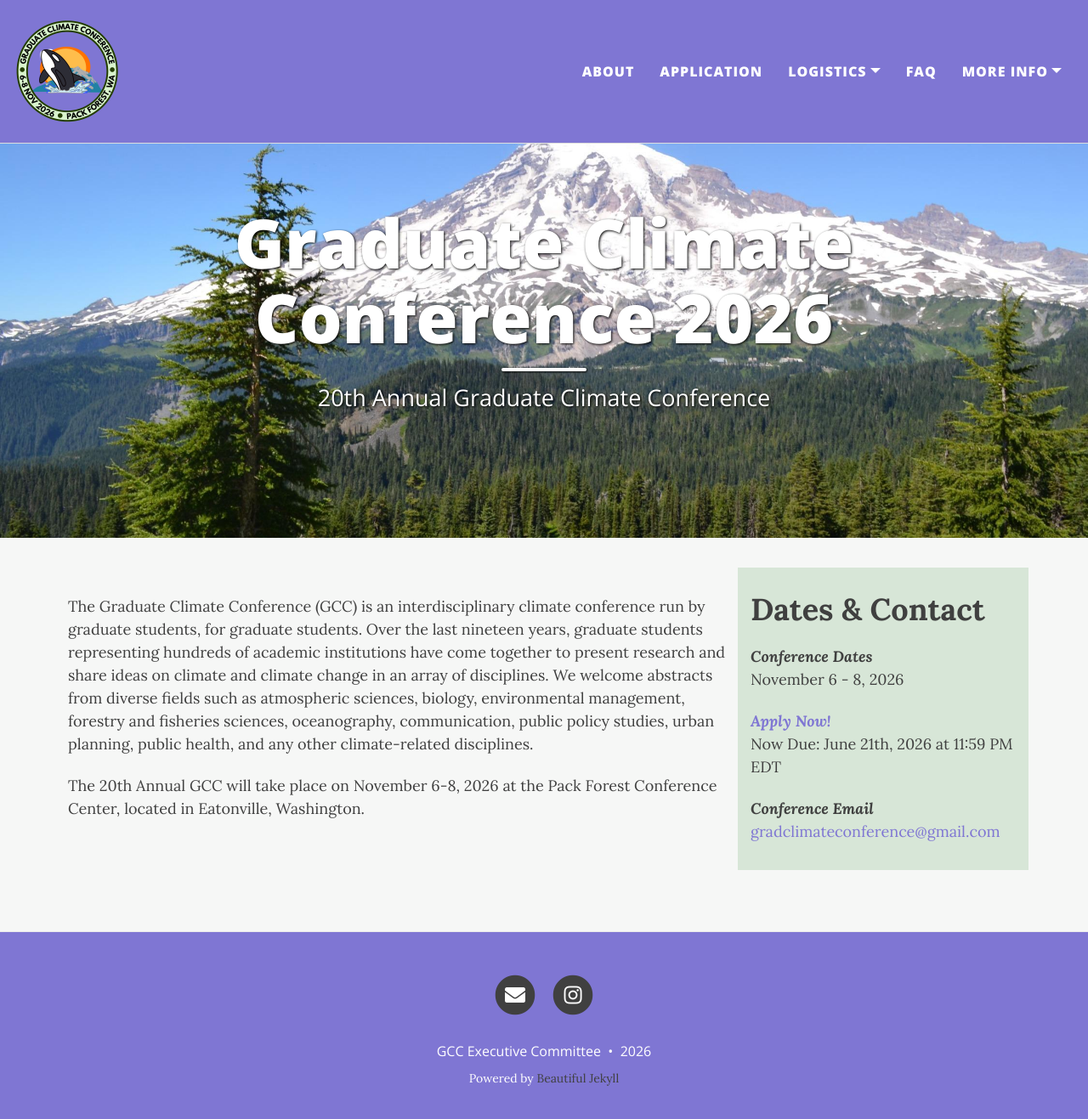
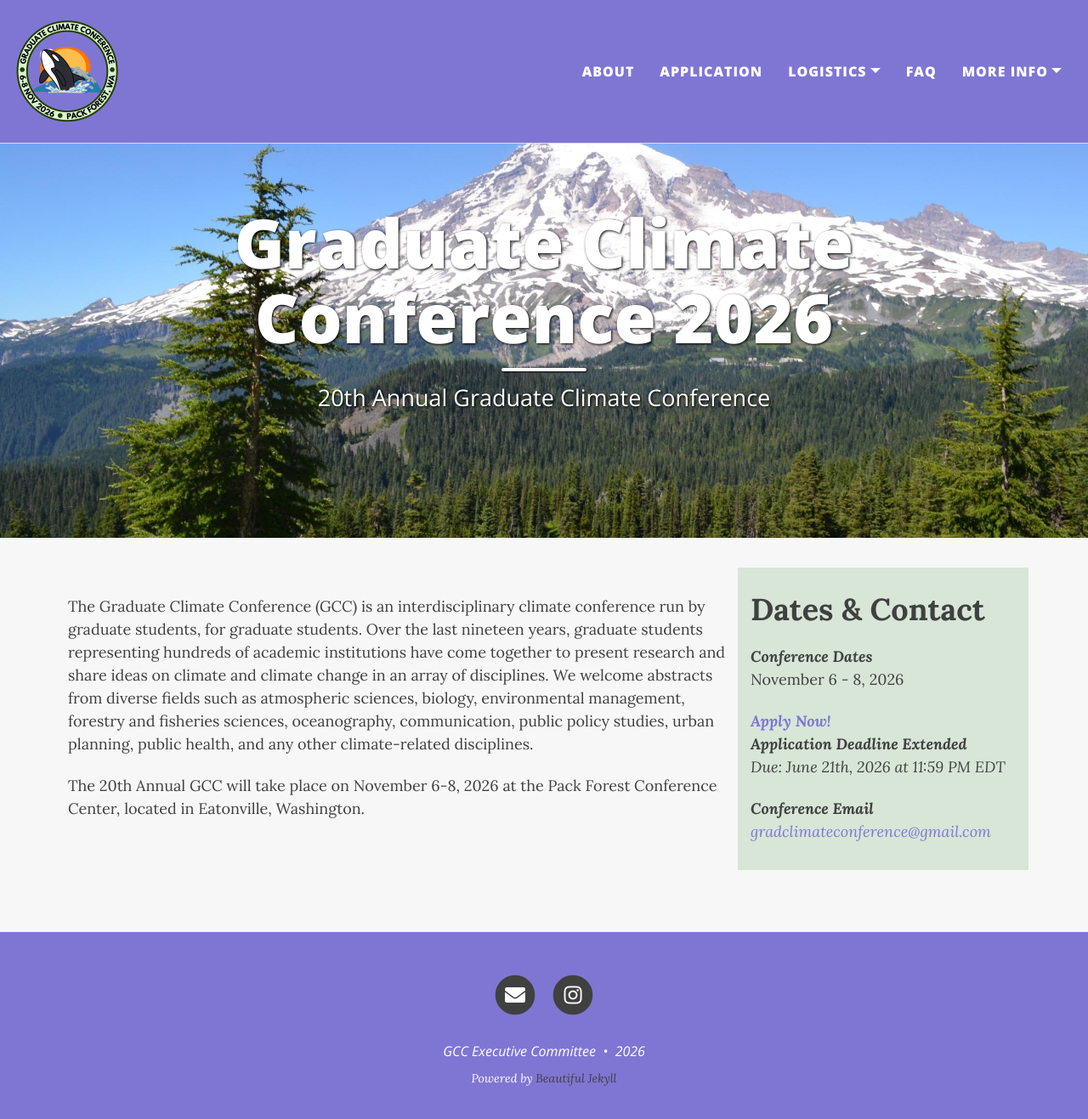
Before and after one commit to graduateclimateconference/graduateclimateconference.github.io, a Jekyll site: the page built from index.html, in a window 1280 px wide and 1330 px high. Shown: the top 1317 px of the window at 85% size. Built offline with Jekyll 4.4.1, drawn with Linux system fonts in a browser that asks for light colours; nearby versions of some CDN libraries; the list of posts is cut into pages by our own code.

Commit message:
Update index.html

```diff
--- a/index.html
+++ b/index.html
@@ -51,7 +51,7 @@
         <h1 style="font-family: 'Lora', 'Times New Roman', serif;">Dates & Contact</h1>
         <!-- <p><strong><em>Application now closed.</strong></em><br></p> -->
         <p><strong><em>Conference Dates</strong></em><br>November 6 - 8, 2026</p>
-        <p><strong><em><a href="https://forms.gle/VUYruL5FER86TnN66">Apply Now!</a></strong></em><br>Now Due: June 21th, 2026 at 11:59 PM EDT</p>
+        <p><strong><em><a href="https://forms.gle/VUYruL5FER86TnN66">Apply Now!</a></strong></em><br><strong><em>Application Deadline Extended</strong><br>Due: June 21th, 2026 at 11:59 PM EDT</p>
         <p><strong><em>Conference Email</strong></em><br><a href="mailto:gradclimateconference@gmail.com">gradclimateconference@gmail.com</a></p>
       </div>
     </div>
```
